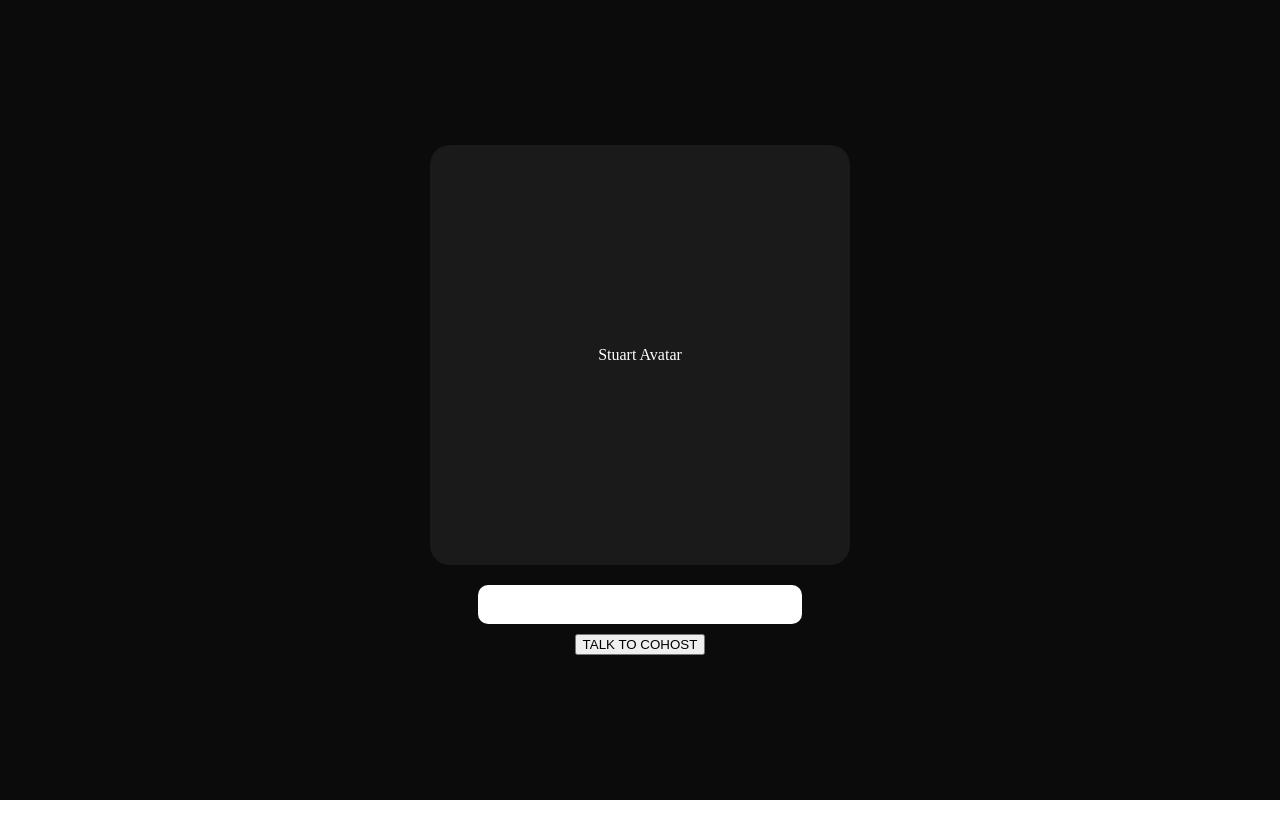
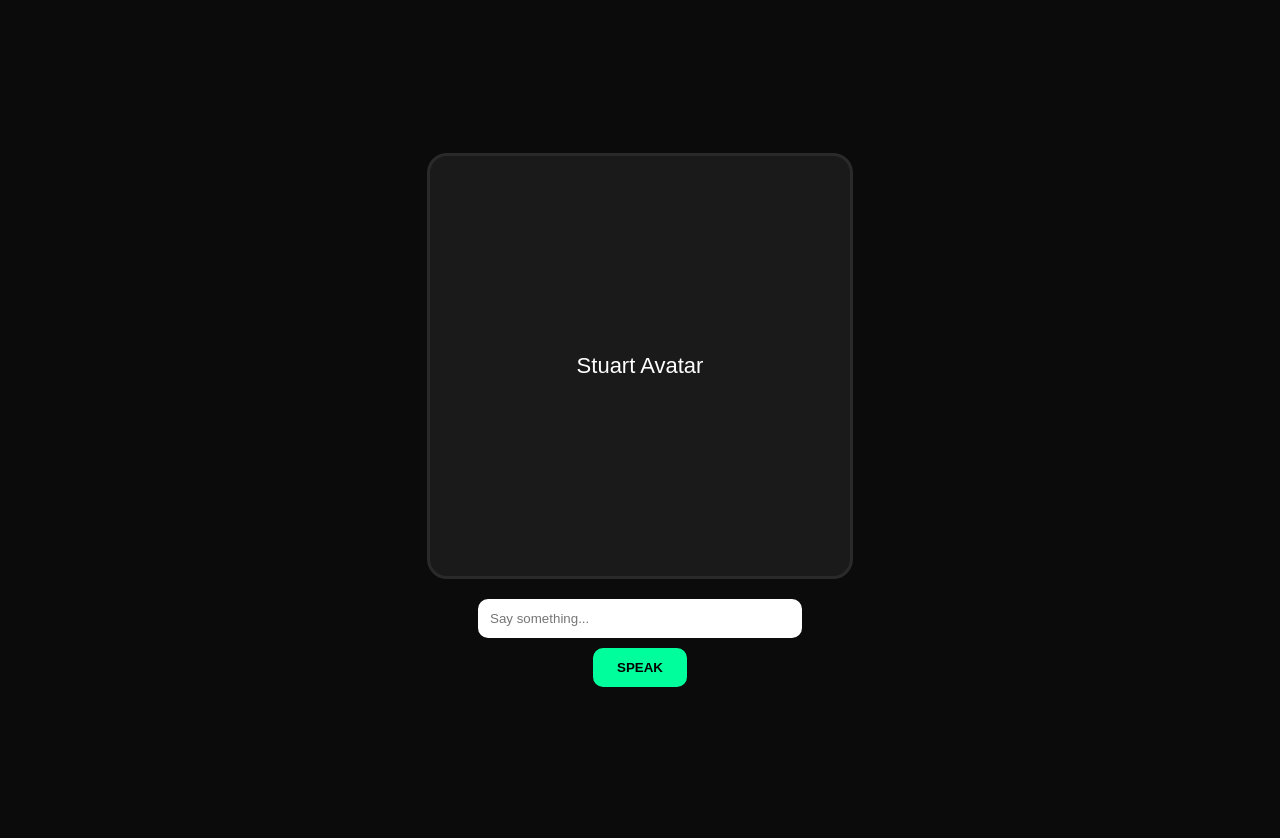
Before and after one commit to spk2002ak-lgtm/stuartsaysliveavatar, a Next.js app: page / in a window 1280 px wide. Before the commit the page ends 800 px from the top, so only its background shows below. Built offline with nearby package versions, Linux system fonts and the light colour scheme.

Commit message:
Update page.js

```diff
--- a/app/page.js
+++ b/app/page.js
@@ -2,75 +2,97 @@
 import { useState } from "react";
 
 export default function Home() {
-
   const [text, setText] = useState("");
   const [isSpeaking, setIsSpeaking] = useState(false);
 
-  async function speak() {
-
+  function speak() {
     if (!text.trim()) return;
 
-    setIsSpeaking(true);
+    window.speechSynthesis.cancel();
 
-    const res = await fetch("/api/brain", {
-      method: "POST",
-      headers: {
-        "Content-Type": "application/json"
-      },
-      body: JSON.stringify({ message: text })
-    });
+    const utterance = new SpeechSynthesisUtterance(text);
+    utterance.rate = 1;
+    utterance.pitch = 1;
+    utterance.volume = 1;
 
-    const data = await res.json();
+    utterance.onstart = () => {
+      setIsSpeaking(true);
+    };
 
-    const utterance = new SpeechSynthesisUtterance(data.reply);
+    utterance.onend = () => {
+      setIsSpeaking(false);
+    };
 
-    utterance.onend = () => setIsSpeaking(false);
+    utterance.onerror = () => {
+      setIsSpeaking(false);
+      alert("Speech failed on this browser/device.");
+    };
 
-    speechSynthesis.speak(utterance);
-
-    setText("");
+    window.speechSynthesis.speak(utterance);
   }
 
   return (
-    <div style={{
-      background:"#0b0b0b",
-      height:"100vh",
-      display:"flex",
-      flexDirection:"column",
-      alignItems:"center",
-      justifyContent:"center",
-      color:"white"
-    }}>
-
-      <div style={{
-        width:420,
-        height:420,
-        background:isSpeaking ? "#143a24" : "#1a1a1a",
-        borderRadius:20,
-        display:"flex",
-        alignItems:"center",
-        justifyContent:"center",
-        marginBottom:20
-      }}>
+    <div
+      style={{
+        background: "#0b0b0b",
+        minHeight: "100vh",
+        display: "flex",
+        flexDirection: "column",
+        alignItems: "center",
+        justifyContent: "center",
+        color: "white",
+        fontFamily: "sans-serif",
+        padding: 20,
+      }}
+    >
+      <div
+        style={{
+          width: 420,
+          height: 420,
+          background: isSpeaking ? "#1f8f57" : "#1a1a1a",
+          borderRadius: 20,
+          display: "flex",
+          alignItems: "center",
+          justifyContent: "center",
+          fontSize: 22,
+          marginBottom: 20,
+          border: isSpeaking ? "3px solid #00ff9c" : "3px solid #2a2a2a",
+          boxShadow: isSpeaking
+            ? "0 0 30px rgba(0,255,156,0.35)"
+            : "none",
+          transition: "all 0.2s ease",
+        }}
+      >
         {isSpeaking ? "Thinking / Speaking..." : "Stuart Avatar"}
       </div>
 
       <input
         value={text}
-        onChange={(e)=>setText(e.target.value)}
+        onChange={(e) => setText(e.target.value)}
+        placeholder="Say something..."
         style={{
-          width:300,
-          padding:12,
-          borderRadius:10,
-          border:"none",
-          marginBottom:10
+          width: 300,
+          padding: 12,
+          borderRadius: 10,
+          border: "none",
+          marginBottom: 10,
+          outline: "none",
         }}
       />
 
-      <button onClick={speak}>
-        TALK TO COHOST
+      <button
+        onClick={speak}
+        style={{
+          padding: "12px 24px",
+          borderRadius: 10,
+          border: "none",
+          background: "#00ff9c",
+          fontWeight: "bold",
+          cursor: "pointer",
+        }}
+      >
+        SPEAK
       </button>
-
     </div>
   );
 }
```
